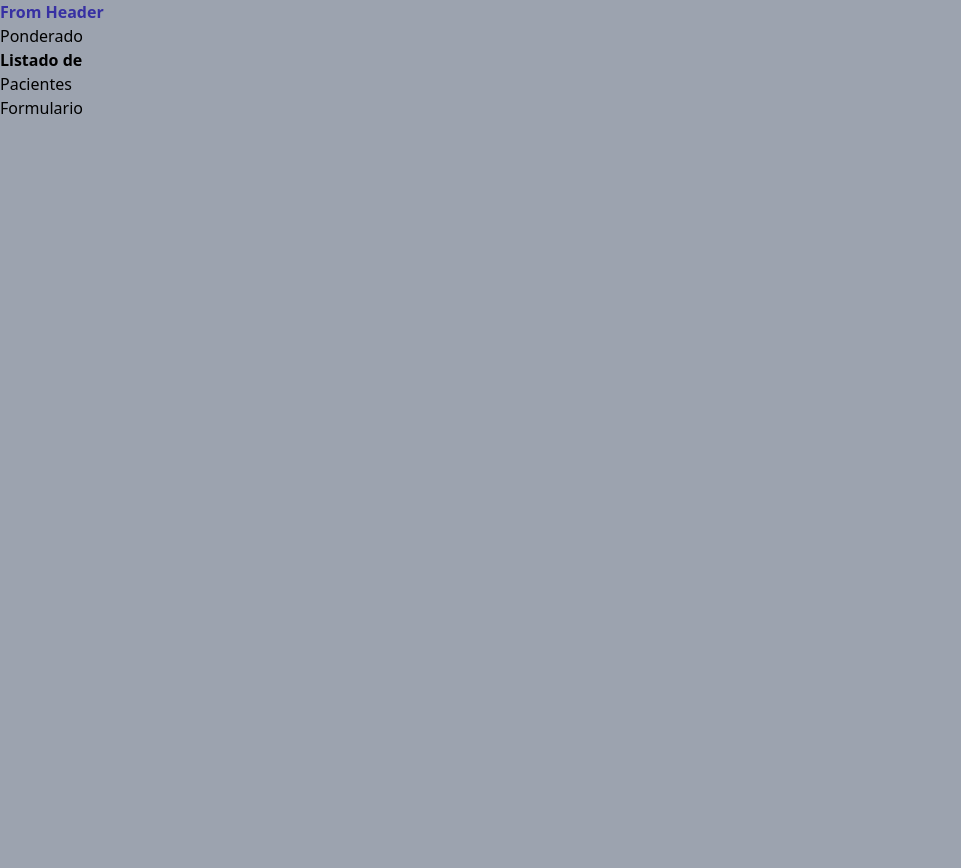
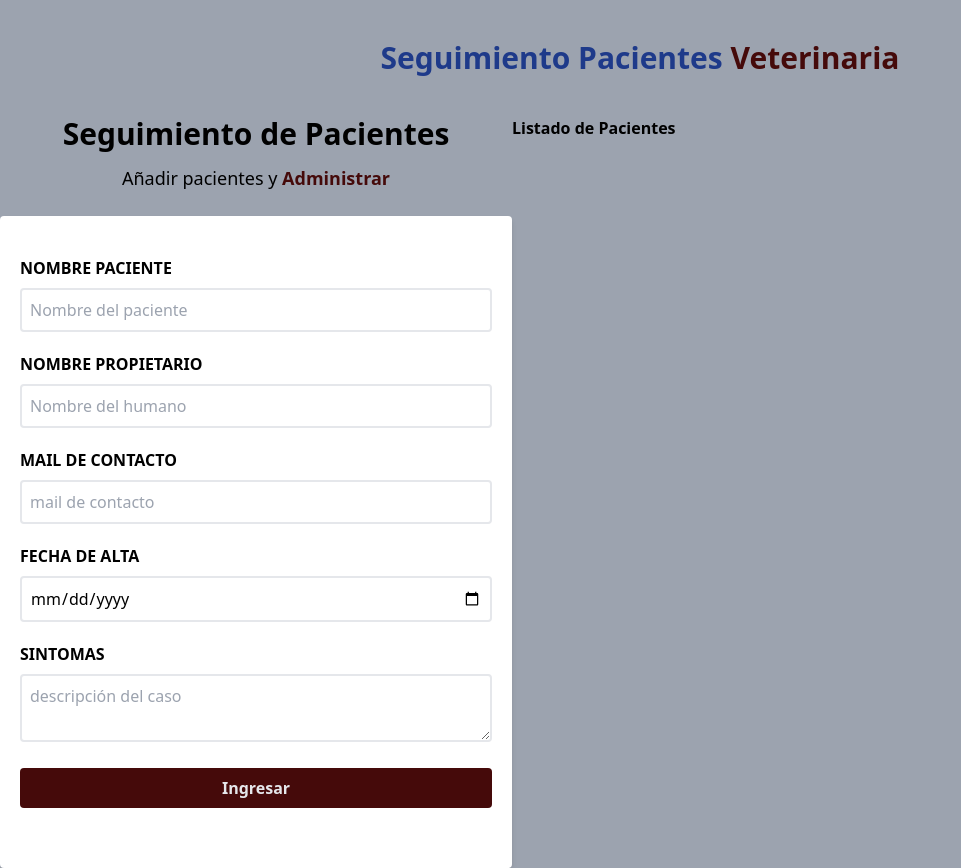
Before and after one commit to Pab-Fernandez/rp1, a React (Vite) app: page / in a window 1280 px wide. Shown: the whole page, without its empty margins (0-961 px from the left). Before the commit the page ends 800 px from the top, so only its background shows below. Built offline with nearby package versions, Linux system fonts and the light colour scheme.

Commit message:
file names changed

```diff
--- a/src/App.jsx
+++ b/src/App.jsx
@@ -1,6 +1,6 @@
 import Formulario from './components/Formulario'
 import Header from './components/Header'
-import ListadoDePacientes from './components/LisdatoDePacientes'
+import ListadoDePacientes from './components/ListadoDePacientes'
 import './index.css'
 
 function App() {
@@ -9,11 +9,13 @@ const sumar= () => {
 }
 const resultado = sumar
   return (
-    <div class="container">
+    <div className="container mt-5 ">
     <Header/>
-    <h1>Ponderado</h1>
+    <div className='mt-10 md:flex'>
+    <Formulario/>
     <ListadoDePacientes/>
-    <Formulario/>
+
+    </div>
     </div>
   )
 }
--- a/src/components/Formulario.jsx
+++ b/src/components/Formulario.jsx
@@ -2,8 +2,67 @@
 
 const Formulario = () => {
   return (
-    <div>
-      <h2>Formulario</h2>
+    <div className="md:w-1/2 lg:w-2/5">
+      <h2 className=" font-black text-3xl text-center">Seguimiento de Pacientes</h2>
+    <p className="text-lg mt-3 mb-6 text-center">
+      Añadir pacientes y {''}
+      <span className="font-bold text-red-950">Administrar</span>
+          </p>
+  <form className="bg-white shadow-md rounded py-10 px-5">
+    <div className="mb-5">
+      <label htmlFor="paciente" className="block text-gray-80 uppercase font-bold">Nombre paciente</label>
+      <input
+      id= "paciente"
+      type="text"
+      placeholder="Nombre del paciente"
+      className="border-2 w-full p-2 mt-2 placeholder-gray-400 rounded"
+
+      />
+    </div>
+    <div className="mb-5">
+      <label htmlFor="propietario" className="block text-gray-80 uppercase font-bold">Nombre Propietario</label>
+      <input
+      id= "propietario"
+      type="text"
+      placeholder="Nombre del humano"
+      className="border-2 w-full p-2 mt-2 placeholder-gray-400 rounded"
+
+      />
+    </div>
+    <div className="mb-5">
+      <label htmlFor="mail" className="block text-gray-80 uppercase font-bold">mail de contacto</label>
+      <input
+      id= "mail"
+      type="email"
+      placeholder="mail de contacto"
+      className="border-2 w-full p-2 mt-2 placeholder-gray-400 rounded"
+
+      />
+    </div>
+    <div className="mb-5">
+      <label htmlFor="alta" className="block text-gray-80 uppercase font-bold">fecha de alta</label>
+      <input
+      id= "alta"
+      type="date"
+      className="border-2 w-full p-2 mt-2 placeholder-gray-400 rounded"
+
+      />
+    </div>
+    <div className="mb-5">
+    <label htmlFor= "sintomas" className="block text-gray-80 uppercase font-bold">
+      Sintomas</label>
+    <textarea
+     id="sintomas"
+     placeholder="descripción del caso"
+     className="border-2 w-full p-2 mt-2 placeholder-gray-400 rounded" />
+    </div>
+    <input
+    type="submit"
+    className="w-full bg-red-950 text-gray-200 p-2 rounded
+    font-semibold hover:bg-red-800 transition-opacity mb-5"
+    value="Ingresar"/>
+
+  </form>
     </div>
   );
 }
--- a/src/components/Header.jsx
+++ b/src/components/Header.jsx
@@ -1,7 +1,13 @@
 function Header () {
     return (
-        <h1 className= 'text-indigo-800 font-bold'>From Header</h1>
+        <>
+        <h1 className="font-black text-3xl
+        text-center md:w-2/3 w-1/2 mx-auto text-blue-900 pt-5"> Seguimiento Pacientes
+        <span className="text-red-950"> Veterinaria</span>
+        </h1>
+        </>
     )
+
 }
 
 export default Header;
--- a/src/components/LisdatoDePacientes.jsx
+++ /dev/null
@@ -1,10 +0,0 @@
-const ListadoDePacientes = () => {
-    return (
-      <div>
-        <h2 className="font-bold">Listado de</h2>
-        <h3>Pacientes</h3>
-      </div>
-    );
-  }
-
-  export default ListadoDePacientes;
--- /dev/null
+++ b/src/components/ListadoDePacientes.jsx
@@ -0,0 +1,11 @@
+const ListadoDePacientes = () => {
+    return (
+      <div className="w 1/2 lg:w-3/5">
+
+        <h2 className="font-bold">Listado de Pacientes</h2>
+
+      </div>
+    );
+  }
+
+  export default ListadoDePacientes;
```
Also changed, not shown: 1 other file (tests, documents, lock files or other folders).
